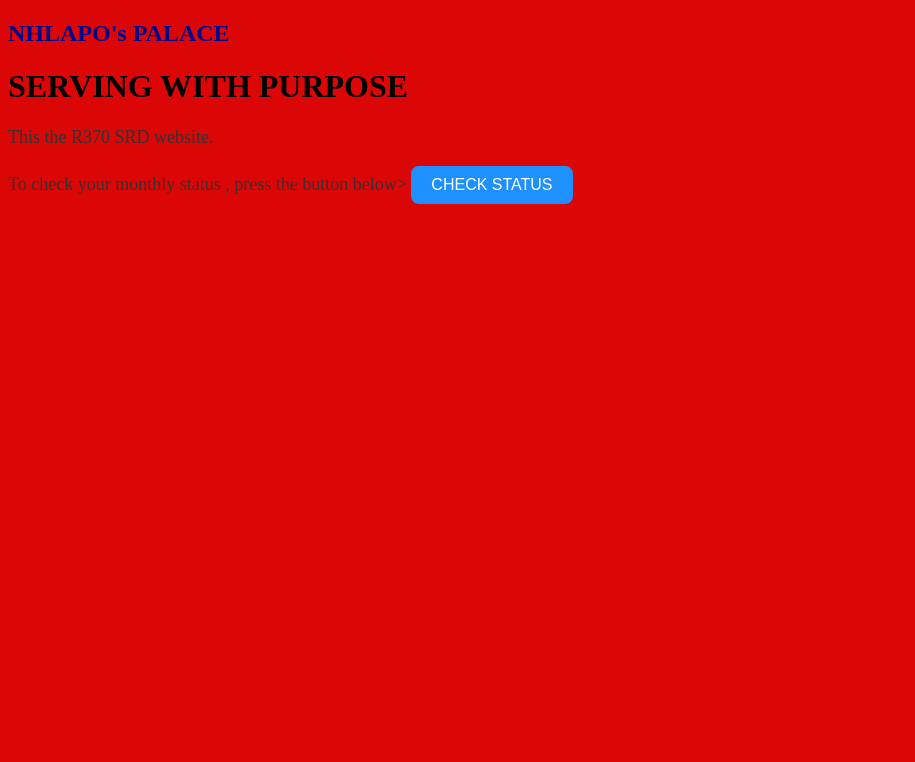
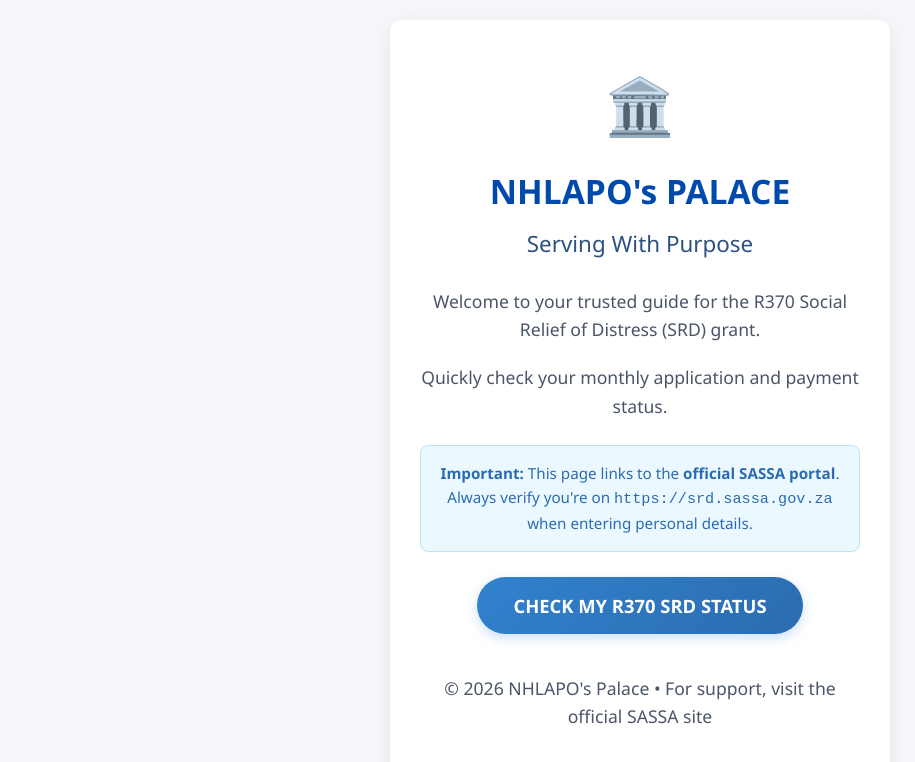
Before and after one commit to villarsa012/villarsa012.github.io, a plain HTML site: page index.html in a window 1280 px wide. Shown: the whole page, without its empty margins (0-915 px from the left). Drawn offline with Linux system fonts and the light colour scheme.

Commit message:
index.html

```diff
--- a/index.html
+++ b/index.html
@@ -1,48 +1,135 @@
 <!DOCTYPE html>
-<html>
+<html lang="en">
 <head>
-  <title>370SRD Status check</title>
+  <meta charset="UTF-8" />
+  <meta name="viewport" content="width=device-width, initial-scale=1.0"/>
+  <title>R370 SRD Status Checker – NHLAPO's Palace</title>
 
   <style>
+    * {
+      margin: 0;
+      padding: 0;
+      box-sizing: border-box;
+    }
+
     body {
-      background-color: #db0707;   /*blue backgr>
-      font-family: Arial, sans-serif;
+      font-family: 'Segoe UI', Tahoma, Geneva, Verdana, sans-serif;
+      background-color: #f5f7fa;
+      color: #333;
+      line-height: 1.6;
+      min-height: 100vh;
+      display: flex;
+      flex-direction: column;
+      align-items: center;
+      justify-content: center;
+      padding: 20px;
+    }
+
+    .container {
+      background: white;
+      border-radius: 12px;
+      box-shadow: 0 4px 20px rgba(0, 0, 0, 0.08);
+      padding: 40px 30px;
+      max-width: 500px;
+      width: 100%;
       text-align: center;
     }
 
+    .header-icon {
+      font-size: 3.5rem;
+      margin-bottom: 15px;
+    }
+
     h1 {
-      color: #1E90FF;   /* blue heading */
+      color: #004aad;
+      font-size: 2.1rem;
+      margin-bottom: 8px;
     }
 
     h2 {
-      color: #00008B;   /* dark blue */
+      color: #2c5282;
+      font-size: 1.4rem;
+      margin-bottom: 25px;
+      font-weight: 500;
     }
 
     p {
-      color: #333333;   /* dark gray text */
-      font-size: 18px;
+      font-size: 1.1rem;
+      margin-bottom: 20px;
+      color: #4a5568;
     }
 
-    button {
-      background-color: #1E90FF;
+    .info-box {
+      background: #ebf8ff;
+      border: 1px solid #bee3f8;
+      border-radius: 8px;
+      padding: 15px;
+      margin: 25px 0;
+      font-size: 0.95rem;
+      color: #2b6cb0;
+    }
+
+    .btn {
+      display: inline-block;
+      background: linear-gradient(135deg, #3182ce, #2b6cb0);
       color: white;
-      padding: 10px 20px;
+      font-size: 1.15rem;
+      font-weight: 600;
+      padding: 14px 36px;
       border: none;
-      border-radius: 8px;
-      font-size: 16px;
+      border-radius: 50px;
+      cursor: pointer;
+      text-decoration: none;
+      transition: all 0.3s ease;
+      box-shadow: 0 4px 12px rgba(49, 130, 206, 0.25);
+    }
+
+    .btn:hover {
+      transform: translateY(-2px);
+      box-shadow: 0 8px 20px rgba(49, 130, 206, 0.35);
+      background: linear-gradient(135deg, #2b6cb0, #2c5282);
+    }
+
+    footer {
+      margin-top: 40px;
+      font-size: 0.9rem;
+      color: #718096;
+    }
+
+    @media (max-width: 480px) {
+      .container { padding: 30px 20px; }
+      h1 { font-size: 1.8rem; }
     }
   </style>
 </head>
-
 <body>
 
-  <h2>NHLAPO's PALACE</h2>
-  <h1>SERVING WITH PURPOSE</h1>
+  <div class="container">
+    <div class="header-icon">🏛️</div>
 
-  <p>This the R370 SRD website.</p>
-  <p>To check your monthly status , press the button below>
+    <h1>NHLAPO's PALACE</h1>
+    <h2>Serving With Purpose</h2>
 
-  <button>CHECK STATUS</button>
+    <p>Welcome to your trusted guide for the R370 Social Relief of Distress (SRD) grant.</p>
+    <p>Quickly check your monthly application and payment status.</p>
+
+    <div class="info-box">
+      <strong>Important:</strong> This page links to the <strong>official SASSA portal</strong>. Always verify you're on <code>https://srd.sassa.gov.za</code> when entering personal details.
+    </div>
+
+    <a
+      href="https://srd.sassa.gov.za/sc19/status"
+      target="_blank"
+      rel="noopener noreferrer"
+      class="btn"
+    >
+      CHECK MY R370 SRD STATUS
+    </a>
+
+    <footer>
+      <p>© 2026 NHLAPO's Palace • For support, visit the official SASSA site</p>
+    </footer>
+  </div>
 
 </body>
 </html>
```
